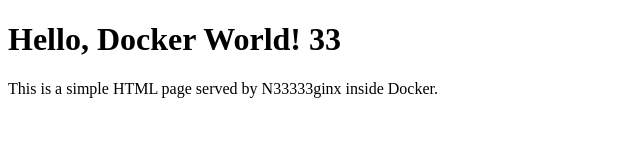
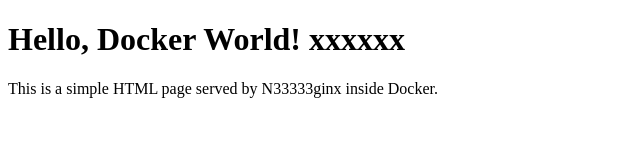
Before and after one commit to PublicAlex/deploy-test2, a plain HTML site: page src/index.html in a window 1280 px wide. Shown: the whole page, without its empty margins (0-640 px from the left). Drawn offline with Linux system fonts and the light colour scheme.

Commit message:
Update index.html

```diff
--- a/src/index.html
+++ b/src/index.html
@@ -6,7 +6,7 @@
     <title>My Simple HTML Page 3</title>
 </head>
 <body>
-    <h1>Hello, Docker World! 33</h1>
+    <h1>Hello, Docker World! xxxxxx</h1>
     <p>This is a simple HTML page served by N33333ginx inside Docker.</p>
 </body>
 </html>
```
